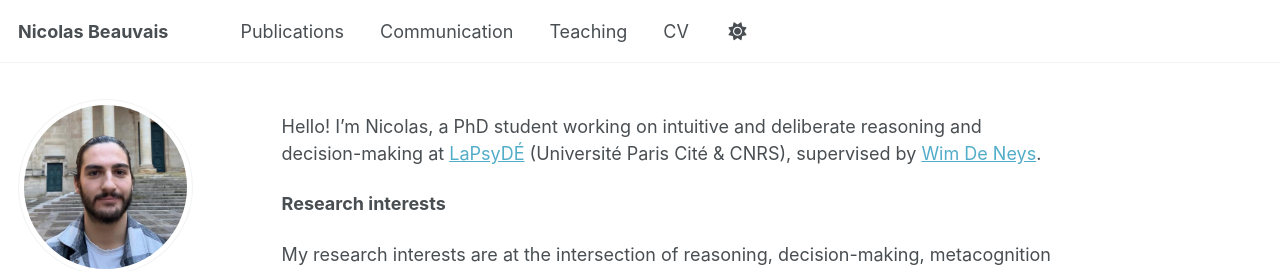
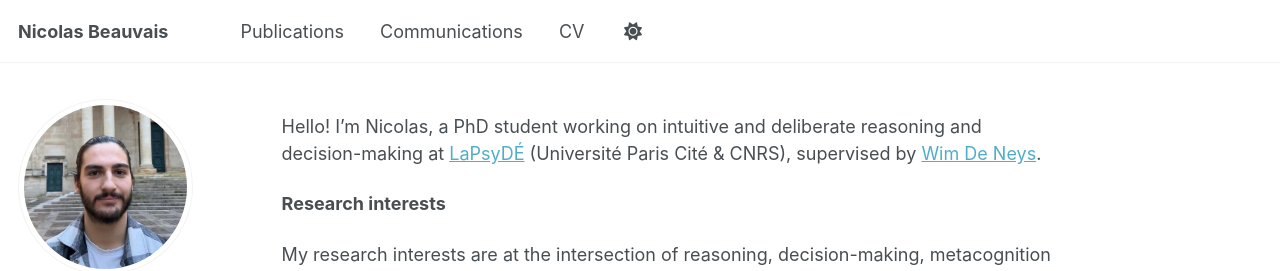
Before and after one commit to nbeauvais/nbeauvais.github.io, a Jekyll site: the page built from _pages/about.md, in a window 1280 px wide. Shown: the top 271 px of the page. Built offline with Jekyll 4.4.1, drawn with Linux system fonts in a browser that asks for light colours; some web fonts are replaced; a script that is not in the unit is left out.

Commit message:
remove teachings from site

```diff
--- a/_data/navigation.yml
+++ b/_data/navigation.yml
@@ -11,11 +11,11 @@ main:
   - title: "Publications"
     url: /publications/
 
-  - title: "Communication"
+  - title: "Communications"
     url: /talks/
 
-  - title: "Teaching"
-    url: /teaching/
+ # - title: "Teaching"
+ #   url: /teaching/
 
  # - title: "Portfolio"
  #   url: /portfolio/
```
